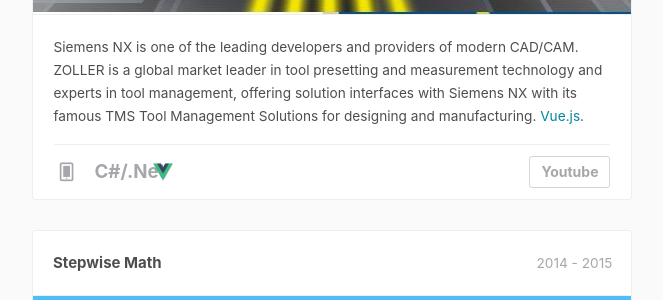
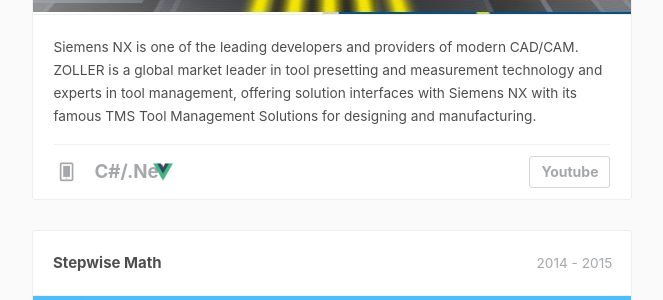
Before and after one commit to rapsoulhaonan/rapsoulhaonan.github.io, a Jekyll site: the page built from portfolio/index.html, in a window 1280 px wide and 900 px high, scrolled down 1931 px. Shown: the part 152-452 px from the top of the window, without its empty margins (308-971 px from the left). Built offline with Jekyll 4.4.1, drawn with Linux system fonts in a browser that asks for light colours; nearby versions of some CDN libraries; comment, search, counter and statistics services are not loaded.

Commit message:
Update index.html

```diff
--- a/portfolio/index.html
+++ b/portfolio/index.html
@@ -63,7 +63,7 @@
 							<img src="images/ZollerSiemensNX.jpg">
 							<ul>
 								<li>
-									Siemens NX is one of the leading developers and providers of modern CAD/CAM. ZOLLER is a global market leader in tool presetting and measurement technology and experts in tool management, offering solution interfaces with Siemens NX with its famous TMS Tool Management Solutions for designing and manufacturing. <a href="http://vuejs.org">Vue.js</a>.
+									Siemens NX is one of the leading developers and providers of modern CAD/CAM. ZOLLER is a global market leader in tool presetting and measurement technology and experts in tool management, offering solution interfaces with Siemens NX with its famous TMS Tool Management Solutions for designing and manufacturing.
 								</li>
 								<li class="skill">
 									<span class="cbp_tmicon-phone"></span>
```
